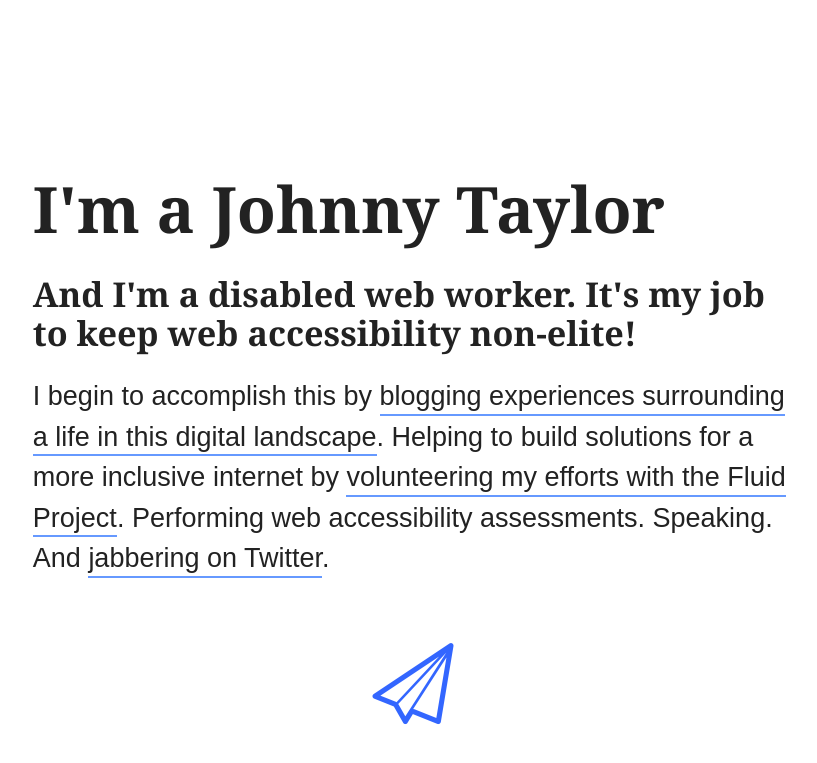
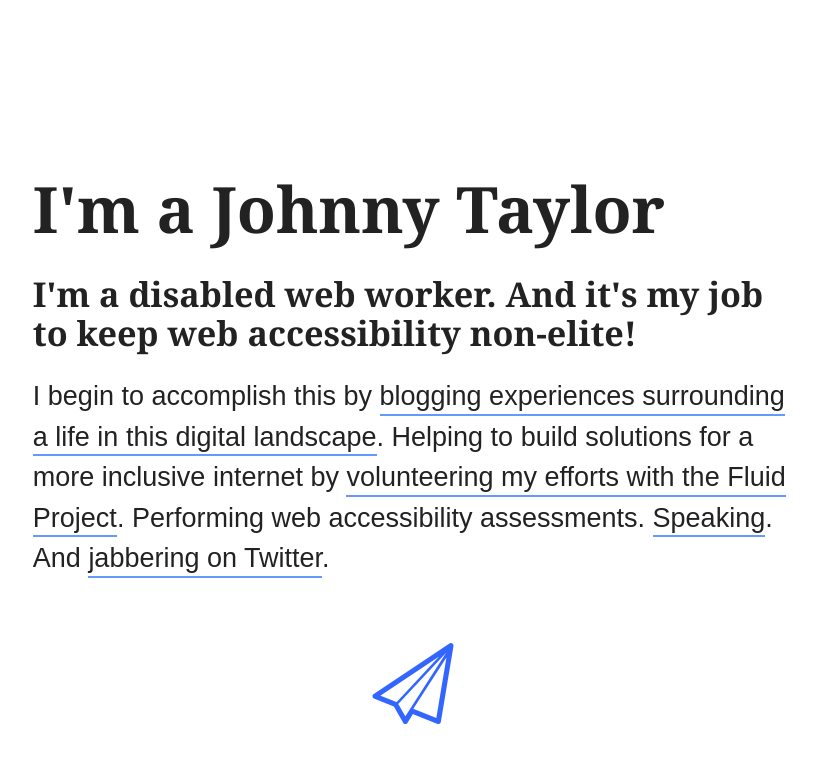
Before and after one commit to abledaccess/johnnydaux.org, a Jekyll site: the page built from index.md, in a window 1280 px wide. Shown: the top 763 px of the page, without its empty margins (227-1044 px from the left). Built offline with Jekyll 4.4.1, drawn with Linux system fonts in a browser that asks for light colours; Markdown is read by kramdown in place of the engine named in the settings.

Commit message:
GH-PAGES: Update README and index copy and links

```diff
--- a/index.md
+++ b/index.md
@@ -9,6 +9,6 @@
   exclude: 'no'
 ---
 
-<p class="intro">And I'm a disabled web worker. It's my job to keep web accessibility non-elite!</p>
+<p class="intro">I'm a disabled web worker. And it's my job to keep web accessibility non-elite!</p>
 
-I begin to accomplish this by <a href="https://abledaccess.com" rel="external">blogging experiences surrounding a life in this digital landscape</a>. Helping to build solutions for a more inclusive internet by <a href="http://fluidproject.org" rel="external">volunteering my efforts with the Fluid Project</a>. Performing web accessibility assessments. Speaking. And <a href="https://twitter.com/abledaccess" rel="external">jabbering on Twitter</a>.
+I begin to accomplish this by [blogging experiences surrounding a life in this digital landscape](https://abledaccess.com). Helping to build solutions for a more inclusive internet by [volunteering my efforts with the Fluid Project](http://fluidproject.org). Performing web accessibility assessments. [Speaking](http://accessconf.ca/accessibility-in-the-workplace-2015/#between). And [jabbering on Twitter](https://twitter.com/abledaccess).
```
Also changed, not shown: README.md.
